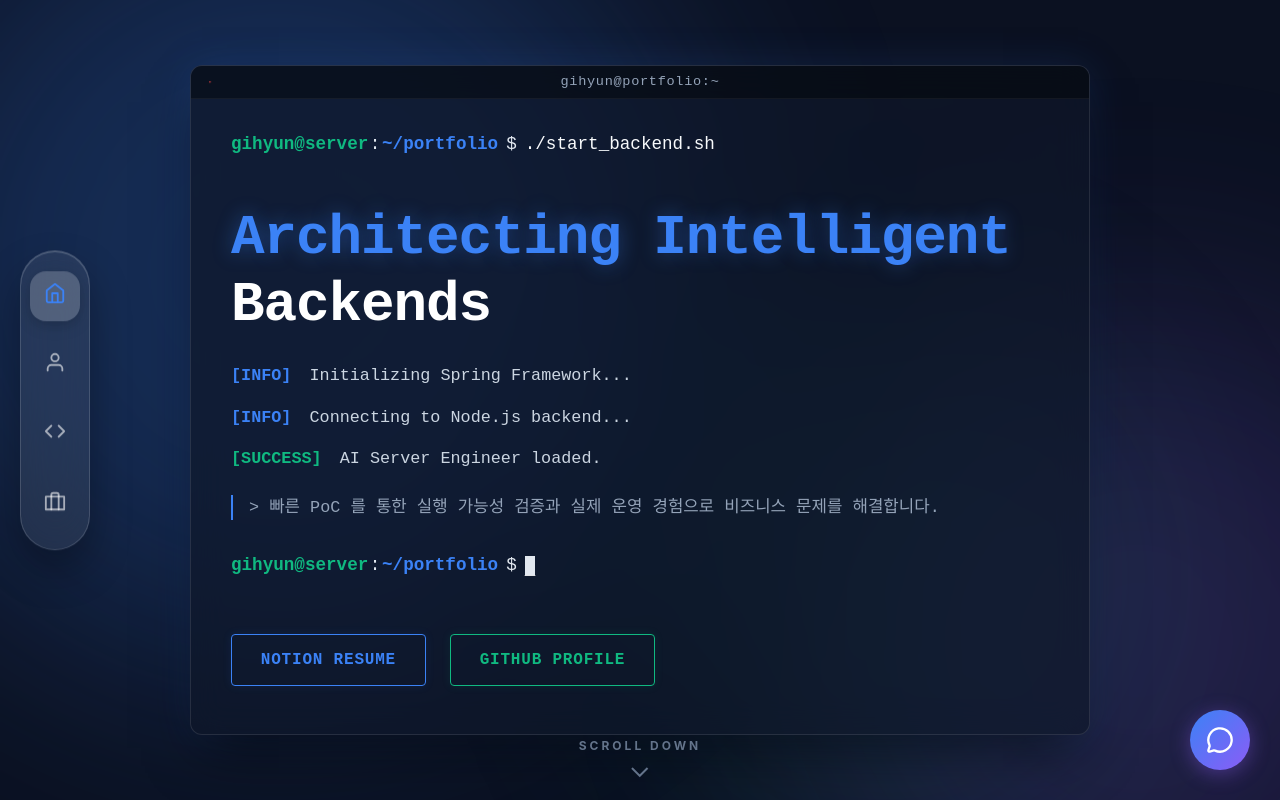
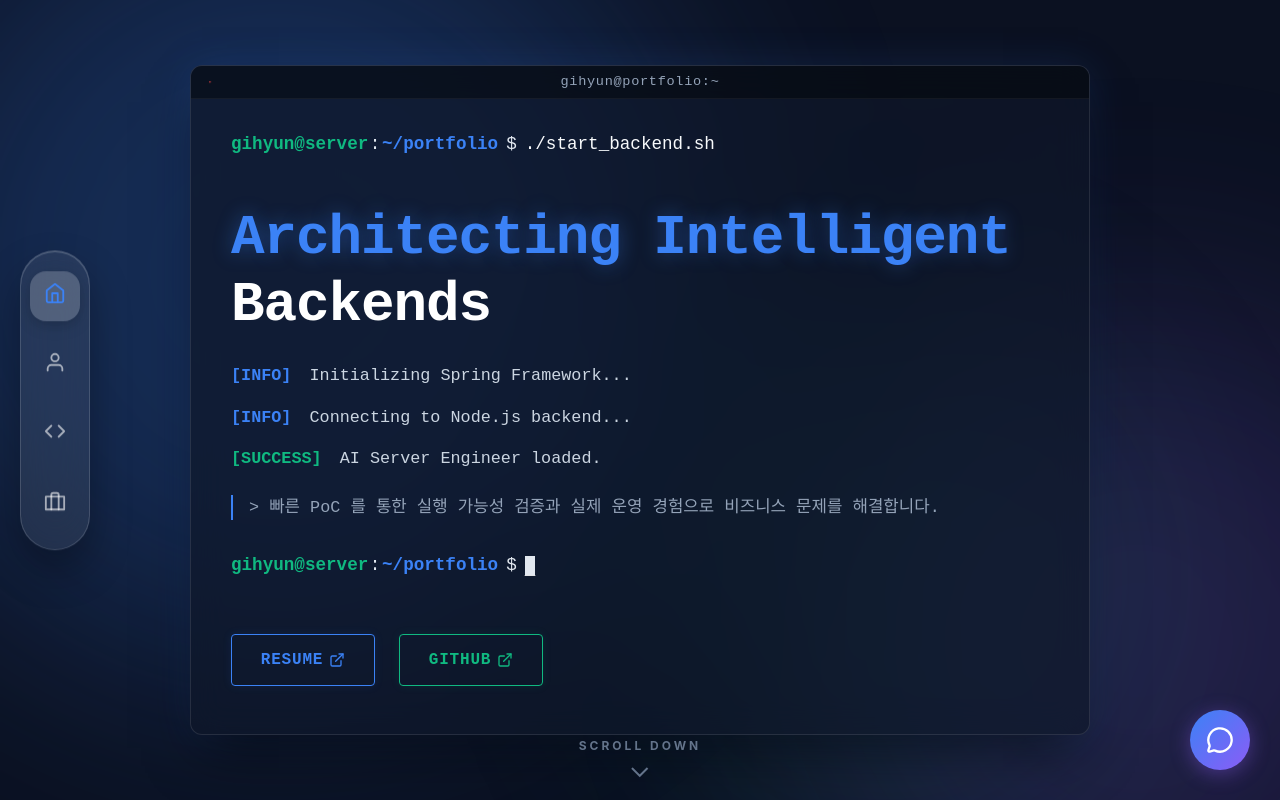
Before and after one commit to kimgihean/portfolioweb, a React (Vite) app: page / in a window 1280 px wide. Built offline with nearby package versions, Linux system fonts and the light colour scheme.

Commit message:
feat: update hero section buttons with dynamic links and icons and sync chat api and project data

```diff
--- a/src/components/sections/HeroSection.jsx
+++ b/src/components/sections/HeroSection.jsx
@@ -1,4 +1,5 @@
 import React, { useEffect, useRef } from 'react';
+import { ExternalLink } from 'lucide-react';
 import { gsap } from 'gsap';
 import './HeroSection.css';
 
@@ -117,11 +118,11 @@ const HeroSection = () => {
           </div>
 
           <div className="terminal-buttons">
-            <a href="#" target="_blank" rel="noopener noreferrer" className="hero-btn neon-blue">
-              Notion Resume
+            <a href="https://my.surfit.io/w/770906581" target="_blank" rel="noopener noreferrer" className="hero-btn neon-blue" style={{ display: 'inline-flex', alignItems: 'center', gap: '6px' }}>
+              Resume <ExternalLink size={16} />
             </a>
-            <a href="https://github.com/kimgihean" target="_blank" rel="noopener noreferrer" className="hero-btn neon-green">
-              GitHub Profile
+            <a href="https://github.com/kimgihean" target="_blank" rel="noopener noreferrer" className="hero-btn neon-green" style={{ display: 'inline-flex', alignItems: 'center', gap: '6px' }}>
+              GitHub <ExternalLink size={16} />
             </a>
           </div>
         </div>
--- a/src/data/projects.json
+++ b/src/data/projects.json
@@ -30,7 +30,7 @@
       ],
       "type": "AI",
       "websiteLink": "",
-      "notionLink": "https://notion.so/portfolio/p1"
+      "notionLink": "https://app.notion.com/p/3d5e7dafd15580ddbd8bcc4c19287c7a?source=copy_link"
     },
     {
       "id": "p2",
@@ -63,7 +63,7 @@
       ],
       "type": "WEB",
       "websiteLink": "https://cookierunbraverse.com/",
-      "notionLink": "https://notion.so/portfolio/p2"
+      "notionLink": ""
     },
     {
       "id": "p3",
@@ -106,7 +106,7 @@
       ],
       "type": "AI",
       "websiteLink": "",
-      "notionLink": "https://notion.so/portfolio/p3"
+      "notionLink": "https://app.notion.com/p/A2A-PRD-3d5e7dafd155805aa9f4ffb90ed7c70e?source=copy_link"
     },
     {
       "id": "p4",
@@ -145,7 +145,7 @@
       ],
       "type": "WEB",
       "websiteLink": "https://webshop.joycity.com",
-      "notionLink": "https://notion.so/portfolio/p4"
+      "notionLink": ""
     },
     {
       "id": "p5",
@@ -184,7 +184,7 @@
       ],
       "type": "WEB",
       "websiteLink": "https://example.com/p5",
-      "notionLink": "https://notion.so/portfolio/p5"
+      "notionLink": ""
     },
     {
       "id": "p6",
```
Also changed, not shown: api/chat.js (+5 -5 lines).
